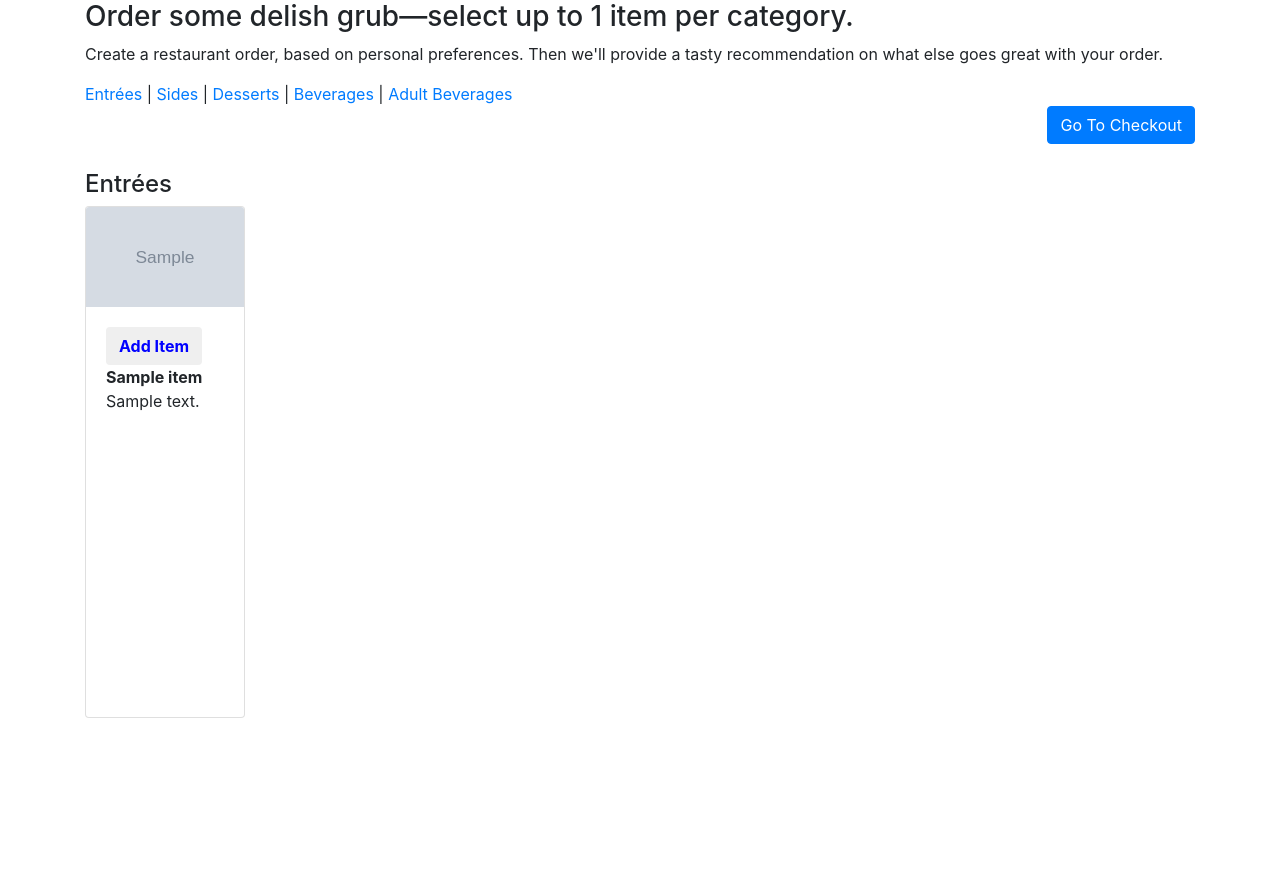
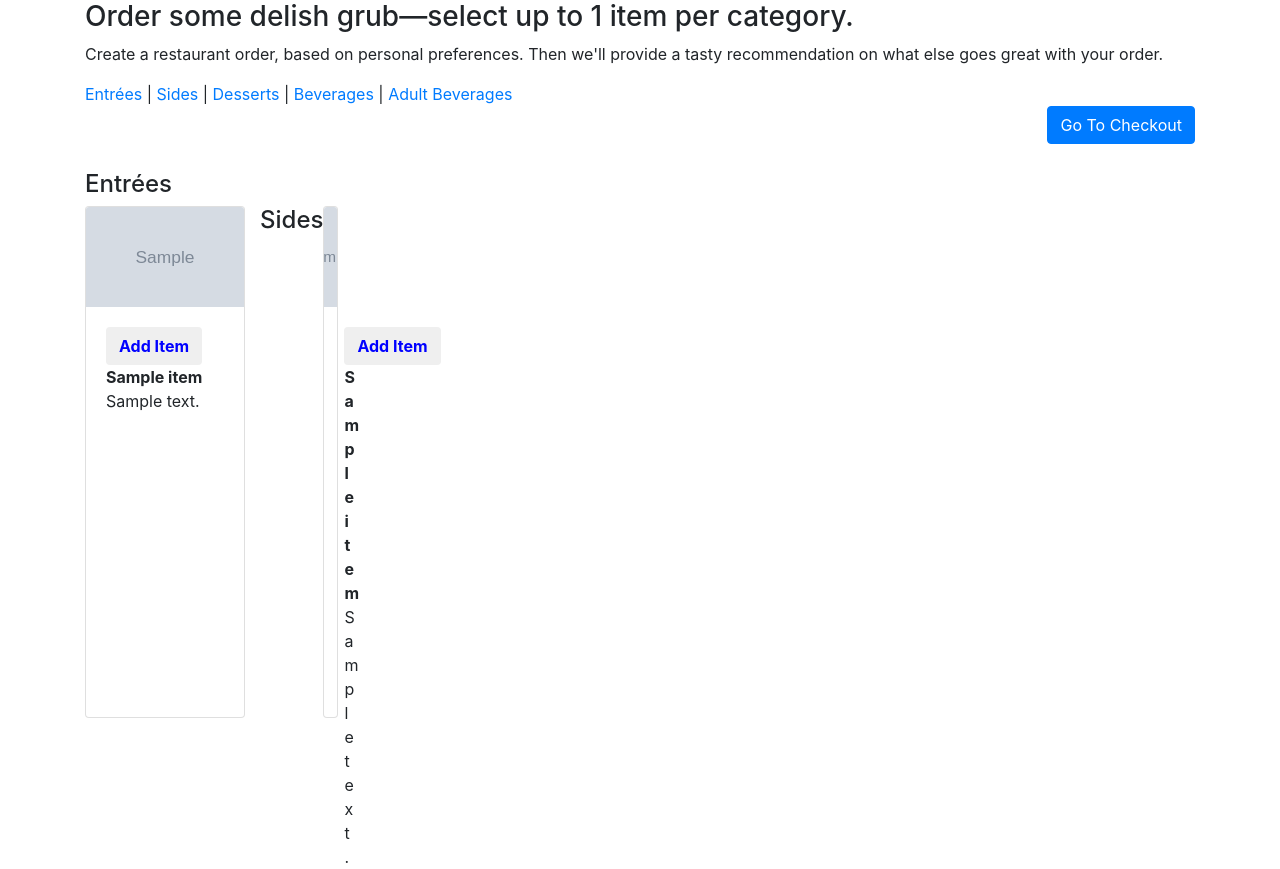
Before and after one commit to ocsc-datascience/EatsEncore, a Flask app: template templates/menu_choose_items.html in a window 1280 px wide. Shown: the part 152-1021 px from the top of the page. Before the commit the page ends 870 px from the top, so only its background shows below. Run offline with Flask 2, Linux system fonts and the light colour scheme; the template is opened without the code that fills it: most values are stand-ins (such as "Sample title", 1, 10 or a date in 2020); grey boxes marked "Sample" are stand-in pictures; some libraries are stand-ins or nearby versions.

```diff
--- a/app.py
+++ b/app.py
@@ -79,6 +79,9 @@ def menu(age_group):
     for cat in res:
         print(cat.name)
 
+
+
+    #Entrées Call
     entree_cat = session.query(pm.Category)\
                 .filter(pm.Category.name == 'Entree').first()
 
@@ -95,5 +98,70 @@ def menu(age_group):
 
 
 
+    #Kids Call
+    # kids_cat = session.query(pm.Category)\
+    #             .filter(pm.Category.name == 'Kids').first()
+
+    # entrees = session.query(pm.Product).filter(pm.Product.location_id == \
+    #                                        int(loc_id))\
+    #         .filter(pm.Product.category_id == entree_cat.id).all()
+
+
+
+    # if request.method == 'GET':
+    #     return render_template('menu_choose_items.html',age_group=age_group,
+    #                            kids=kids)
+
+
+
+    #Side Dishes Call
+    side_cat = session.query(pm.Category)\
+                .filter(pm.Category.name == 'Side').first()
+
+    sides = session.query(pm.Product).filter(pm.Product.location_id == \
+                                           int(loc_id))\
+            .filter(pm.Product.category_id == side_cat.id).all()
+
+
+
+    if request.method == 'GET':
+        return render_template('menu_choose_items.html',age_group=age_group,
+                               sides=sides)
+
+
+
+    #Desserts Call
+    # dessert_cat = session.query(pm.Category)\
+    #             .filter(pm.Category.name == 'Dessert').first()
+
+    # desserts = session.query(pm.Product).filter(pm.Product.location_id == \
+    #                                        int(loc_id))\
+    #         .filter(pm.Product.category_id == dessert_cat.id).all()
+
+
+
+    # if request.method == 'GET':
+    #     return render_template('menu_choose_items.html',age_group=age_group,
+    #                            desserts=desserts)
+
+
+
+
+    #Beverages Call
+    # bevs_cat = session.query(pm.Category)\
+    #             .filter(pm.Category.name == 'Beverage').first()
+
+    # beverages = session.query(pm.Product).filter(pm.Product.location_id == \
+    #                                        int(loc_id))\
+    #         .filter(pm.Product.category_id == dessert_cat.id).all()
+
+
+
+    # if request.method == 'GET':
+    #     return render_template('menu_choose_items.html',age_group=age_group,
+    #                            beverages=beverages)
+
+
+
 if __name__ == "__main__":
     app.run(debug=True)
--- a/templates/menu_choose_items.html
+++ b/templates/menu_choose_items.html
@@ -40,42 +40,68 @@
   </div>
 {% endfor %}
 
-<!--Products: Side Dishes-->
+
+<!--Products: Kids ... only shows for User = 0 (i.e., age 0–14)-->
 <!--
-<h4>Sides</h4>
+<h4>Kids</h4>
 <div class="row">
 {% for item in side %}
   <div class="col-md-2">
     <div class="card mb-2 box-shadow">
-      <img class="card-img-top"  style="height: 100px; width: 100%; display: block;" src="/static/img/{{ item.img }}" data-holder-rendered="true">
-      <div class="card-body">
-        <p class="card-text"><strong>{{ item.name }}</strong> {{ item.display_desc }}</p>
+      <img class="card-img-top food-img"  style="height: 100px; width: 100%; display: block;" src="/static/img/{{ item.img }}" data-holder-rendered="true">
+      <div class="card-body" style ="height: 410px">
         <div class="d-flex justify-content-between align-items-center">
-          <div class="btn-group">
-            <button class="btn class{{item.category_id}}" id="{{ item.id }}" type="button"  style="padding-left: 10px; color: blue"><strong>Add Item</strong></button>
+          <div class="btn-group text-center">
+            <button class="btn class{{item.category_id}}" id="{{ item.id }}" type="button"  style="color: blue"><strong>Add Item</strong></button>
           </div>
         </div>
+        <p class="card-text"><strong>{{ item.name }}</strong> {{ item.display_desc }}</p>
+
       </div>
     </div>
   </div>
 {% endfor %} -->
 
 
-<!--Products: Desserts-->
-<!--
-<h4>Desserts</h4>
+
+<!--Products: Side Dishes-->
+
+<h4>Sides</h4>
 <div class="row">
-{% for item in dessert %}
+{% for item in side %}
   <div class="col-md-2">
     <div class="card mb-2 box-shadow">
-      <img class="card-img-top"  style="height: 100px; width: 100%; display: block;" src="/static/img/{{ item.img }}" data-holder-rendered="true">
-      <div class="card-body">
-        <p class="card-text"><strong>{{ item.name }}</strong> {{ item.display_desc }}</p>
+      <img class="card-img-top food-img"  style="height: 100px; width: 100%; display: block;" src="/static/img/{{ item.img }}" data-holder-rendered="true">
+      <div class="card-body" style ="height: 410px">
         <div class="d-flex justify-content-between align-items-center">
-          <div class="btn-group">
-            <button class="btn class{{item.category_id}}" id="{{ item.id }}" type="button"  style="padding-left: 10px; color: blue"><strong>Add Item</strong></button>
+          <div class="btn-group text-center">
+            <button class="btn class{{item.category_id}}" id="{{ item.id }}" type="button"  style="color: blue"><strong>Add Item</strong></button>
           </div>
         </div>
+        <p class="card-text"><strong>{{ item.name }}</strong> {{ item.display_desc }}</p>
+
+      </div>
+    </div>
+  </div>
+{% endfor %}
+
+
+
+<!--Products: Desserts-->
+<!-- <h4>Desserts</h4>
+<div class="row">
+{% for item in desserts %}
+  <div class="col-md-2">
+    <div class="card mb-2 box-shadow">
+      <img class="card-img-top food-img"  style="height: 100px; width: 100%; display: block;" src="/static/img/{{ item.img }}" data-holder-rendered="true">
+      <div class="card-body" style ="height: 410px">
+        <div class="d-flex justify-content-between align-items-center">
+          <div class="btn-group text-center">
+            <button class="btn class{{item.category_id}}" id="{{ item.id }}" type="button"  style="color: blue"><strong>Add Item</strong></button>
+          </div>
+        </div>
+        <p class="card-text"><strong>{{ item.name }}</strong> {{ item.display_desc }}</p>
+
       </div>
     </div>
   </div>
@@ -83,25 +109,24 @@
 
 
 <!--Products: Beverage-->
-<!--
-<h4>Beverages</h4>
-<div class="row">
+<!-- <div class="row">
 {% for item in beverage %}
   <div class="col-md-2">
     <div class="card mb-2 box-shadow">
-      <img class="card-img-top"  style="height: 100px; width: 100%; display: block;" src="/static/img/{{ item.img }}" data-holder-rendered="true">
-      <div class="card-body">
-        <p class="card-text"><strong>{{ item.name }}</strong> {{ item.display_desc }}</p>
+      <img class="card-img-top food-img"  style="height: 100px; width: 100%; display: block;" src="/static/img/{{ item.img }}" data-holder-rendered="true">
+      <div class="card-body" style ="height: 410px">
         <div class="d-flex justify-content-between align-items-center">
-          <div class="btn-group">
-            <button class="btn class{{item.category_id}}" id="{{ item.id }}" type="button"  style="padding-left: 10px; color: blue"><strong>Add Item</strong></button>
+          <div class="btn-group text-center">
+            <button class="btn class{{item.category_id}}" id="{{ item.id }}" type="button"  style="color: blue"><strong>Add Item</strong></button>
           </div>
         </div>
+        <p class="card-text"><strong>{{ item.name }}</strong> {{ item.display_desc }}</p>
+
       </div>
     </div>
   </div>
-{% endfor %} -->
-
+{% endfor %}
+ -->
 
 <!--Products: Alcoholic / Adult Beverages ... this code BROKE IT even when commented out, so removed code for now-->
 <!--<h4>Adult Beverages</h4>
```
